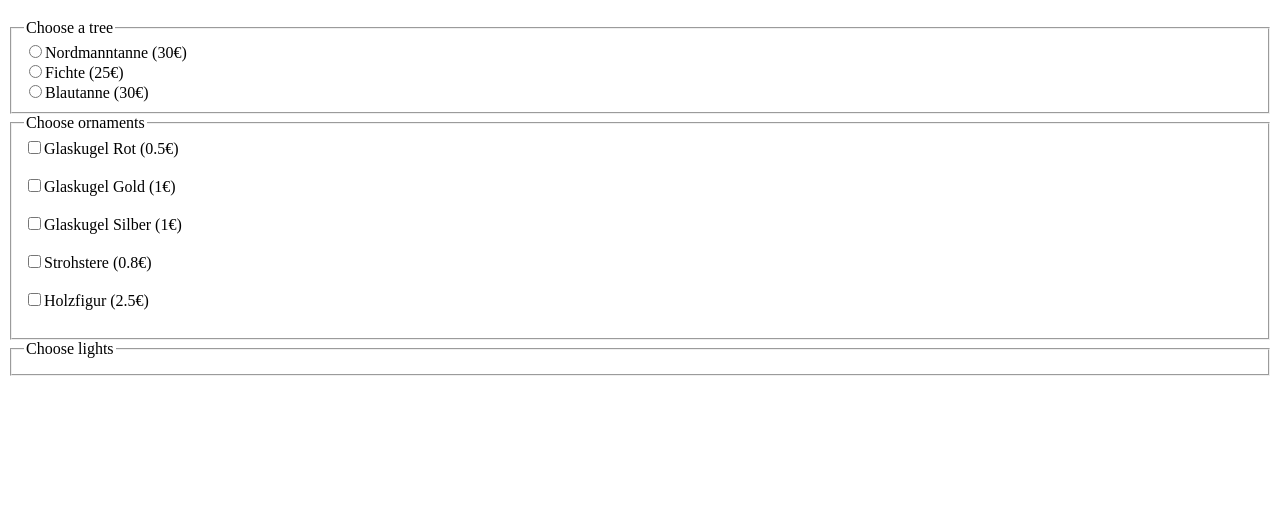
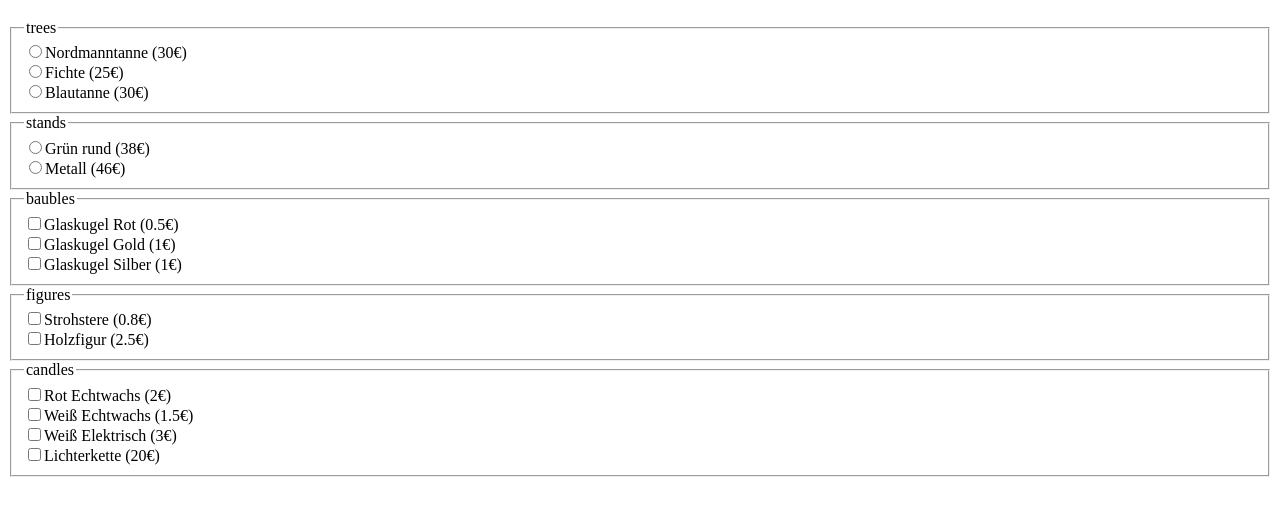
Before and after one commit to AnnaLotz/WS18_EIA2, a plain HTML site: page A04/baumKonfigurator.html in a window 1280 px wide. Shown: the part 61-576 px from the top of the page. Drawn offline with Linux system fonts and the light colour scheme.

Commit message:
Aufbau dynamisch mit assoziativem array, stepper-implemantation fehlt noch

```diff
--- a/A04/baumKonfigurator.html
+++ b/A04/baumKonfigurator.html
@@ -10,16 +10,14 @@
 
 <body>
 	<h1>Build your personal Christmas Tree</h1>
+	<div id="products"></div>
 
+<!--
 	<fieldset id="trees">
 		<legend>Choose a tree</legend>
 	</fieldset>
-	<fieldset id="ornaments">
-		<legend>Choose ornaments</legend>
-	</fieldset>
-	<fieldset id="lights">
-		<legend>Choose lights</legend>
-	</fieldset>
+	-->
+
 
 </body>
 
--- a/A04/script/data.js
+++ b/A04/script/data.js
@@ -1,22 +1,30 @@
 var A4;
 (function (A4) {
-    A4.trees = [
+    A4.products = {
+        "trees": [
             { name: "Nordmanntanne", price: 30 },
             { name: "Fichte", price: 25 },
             { name: "Blautanne", price: 30 }
-    ];
-    A4.ornaments = [
+        ],
+        "stands": [
+            { name: "Grün rund", price: 38 },
+            { name: "Metall", price: 46 }
+        ],
+        "baubles": [
             { name: "Glaskugel Rot", price: 0.5 },
             { name: "Glaskugel Gold", price: 1 },
-        { name: "Glaskugel Silber", price: 1 },
+            { name: "Glaskugel Silber", price: 1 }
+        ],
+        "figures": [
             { name: "Strohstere", price: 0.8 },
             { name: "Holzfigur", price: 2.5 }
-    ];
-    A4.candles = [
+        ],
+        "candles": [
             { name: "Rot Echtwachs", price: 2 },
             { name: "Weiß Echtwachs", price: 1.50 },
             { name: "Weiß Elektrisch", price: 3 },
             { name: "Lichterkette", price: 20 }
-    ];
+        ]
+    };
 })(A4 || (A4 = {})); //namespace zu
 //# sourceMappingURL=data.js.map
--- a/A04/script/index.js
+++ b/A04/script/index.js
@@ -1,6 +1,8 @@
 var A4;
 (function (A4) {
     document.addEventListener("DOMContentLoaded", init);
+    let fieldset;
+    let legend;
     let input;
     let label;
     /*__________________________________________________________  */
@@ -12,6 +14,47 @@ var A4;
             fieldset.addEventListener("change", handleChange);
         }
     } //close init
+    function createInputs() {
+        let div;
+        let groupAmount;
+        let productsInGroupAmount;
+        //Schleife für die Produktgruppe
+        for (let key in A4.products) {
+            let product = A4.products[key]; //das einzelne Produkt als Interface
+            groupAmount = key.length; //menge der Produktgruppen, also Bäume, Kugeln...
+            productsInGroupAmount = product.length; //Menge der Produkte in einer Gruppe, also Tanne, Fichte...
+            console.log(key);
+            fieldset = document.createElement("fieldset");
+            legend = document.createElement("legend");
+            legend.innerText = key;
+            fieldset.appendChild(legend);
+            //Schleife für jedes einzelne Produkt
+            for (let i = 0; i < productsInGroupAmount; i++) {
+                //Allgemeinen Input definieren
+                input = document.createElement("input");
+                input.name = key;
+                input.value = A4.products[key][i].name;
+                input.id = A4.products[key][i].name;
+                //Label (Beschriftung)
+                label = document.createElement("label");
+                label.setAttribute("for", A4.products[key][i].name);
+                label.innerText = A4.products[key][i].name + " (" + A4.products[key][i].price + "€)";
+                //Ins HTML anhängen
+                fieldset.appendChild(input);
+                fieldset.appendChild(label);
+                div = document.getElementById("products");
+                div.appendChild(fieldset);
+                //input typ definieren
+                if (key == "trees" || key == "stands") {
+                    input.type = "radio";
+                }
+                else {
+                    input.type = "checkbox";
+                }
+                fieldset.appendChild(document.createElement("br"));
+            } //schleife einzelnes Produkt ende
+        } //schleife produktgruppe ende
+    } //close createInputs
     function handleChange(_event) {
         let target = _event.target;
         console.log("Changed " + target.name + " to " + target.value);
@@ -40,40 +83,5 @@ var A4;
     function removeStepper(_target) {
         _target.parentElement.removeChild(input);
     } //close removeStepper
-    function createInputs() {
-        let fieldset;
-        //Trees
-        for (let i = 0; i < A4.trees.length; i++) {
-            input = document.createElement("input");
-            input.type = "radio";
-            input.name = "TreeGroup";
-            input.value = A4.trees[i].name;
-            input.id = A4.trees[i].name;
-            label = document.createElement("label");
-            label.setAttribute("for", A4.trees[i].name);
-            label.innerText = A4.trees[i].name + " (" + A4.trees[i].price + "€)";
-            fieldset = document.getElementById("trees");
-            fieldset.appendChild(input);
-            fieldset.appendChild(label);
-            fieldset.appendChild(document.createElement("br"));
-        }
-        //Ornaments
-        for (let i = 0; i < A4.ornaments.length; i++) {
-            input = document.createElement("input");
-            input.type = "checkbox";
-            input.name = "Ornament" + i;
-            input.value = A4.ornaments[i].name;
-            input.id = A4.ornaments[i].name;
-            label = document.createElement("label");
-            label.setAttribute("for", A4.ornaments[i].name);
-            label.innerText = A4.ornaments[i].name + " (" + A4.ornaments[i].price + "€)";
-            fieldset = document.getElementById("ornaments");
-            let ornamentDiv = document.createElement("div");
-            ornamentDiv.appendChild(input);
-            ornamentDiv.appendChild(label);
-            fieldset.appendChild(ornamentDiv);
-            fieldset.appendChild(document.createElement("br"));
-        }
-    } //close createInputs
 })(A4 || (A4 = {})); //close Namespace
 //# sourceMappingURL=index.js.map
```
Also changed, not shown: A04/script/data.ts (+51 -10 lines), A04/script/index.ts (+51 -46 lines), 2 other files. Lines whose indentation alone changed are shown as unchanged.
